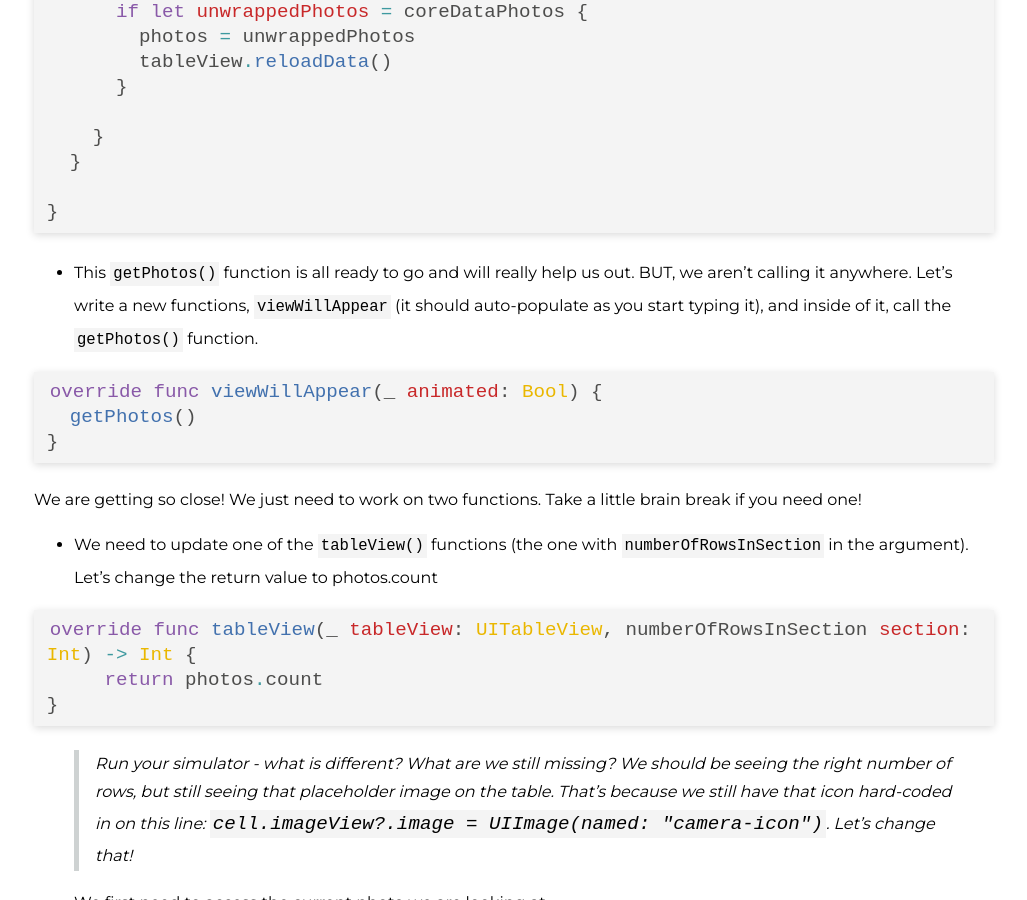
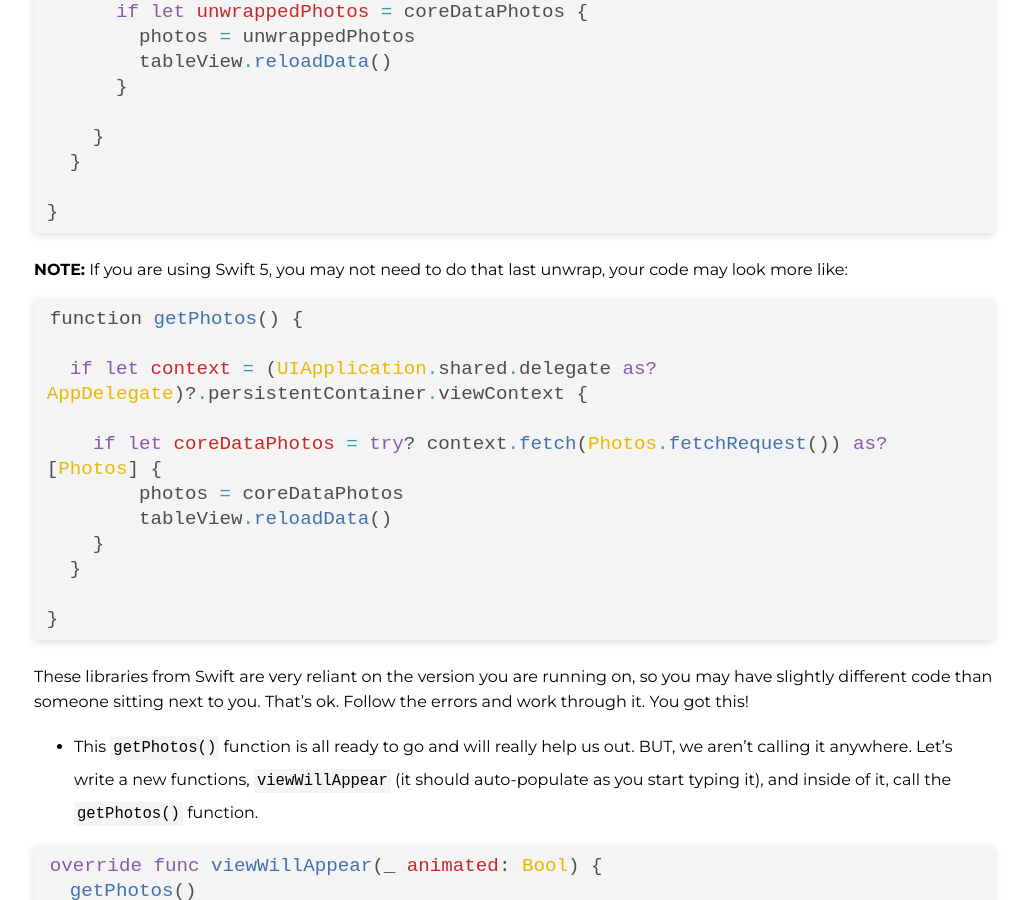
Before and after one commit to ameseee/kwk-curriculum-site, a Jekyll site: the page built from swift-ios/projects/viewfinder/i2.md, in a window 1280 px wide and 900 px high, scrolled down 7250 px. Shown: the whole window, without its empty margins (126-1153 px from the left). Built offline with Jekyll 4.4.1, drawn with Linux system fonts in a browser that asks for light colours; nearby versions of some CDN libraries; our own code applies the rules of GitHub Pages for plain Markdown files.

Commit message:
Add note on Swift 5 with Core Data, potentially other option for code snippet

````diff
--- a/swift-ios/projects/viewfinder/i2.md
+++ b/swift-ios/projects/viewfinder/i2.md
@@ -220,6 +220,24 @@ function getPhotos() {
 }
 ```
 
+**NOTE:** If you are using Swift 5, you may not need to do that last unwrap, your code may look more like:
+
+```swift
+function getPhotos() {
+
+  if let context = (UIApplication.shared.delegate as? AppDelegate)?.persistentContainer.viewContext {
+
+    if let coreDataPhotos = try? context.fetch(Photos.fetchRequest()) as? [Photos] {
+        photos = coreDataPhotos
+        tableView.reloadData()
+    }
+  }
+
+}
+```
+
+These libraries from Swift are very reliant on the version you are running on, so you may have slightly different code than someone sitting next to you. That's ok. Follow the errors and work through it. You got this!
+
 * This `getPhotos()` function is all ready to go and will really help us out. BUT, we aren't calling it anywhere. Let's write a new functions, `viewWillAppear` (it should auto-populate as you start typing it), and inside of it, call the `getPhotos()` function.
 
 ```swift
````
